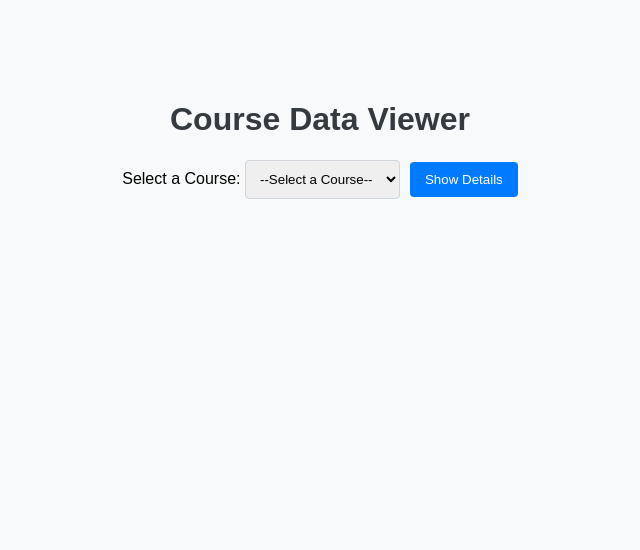
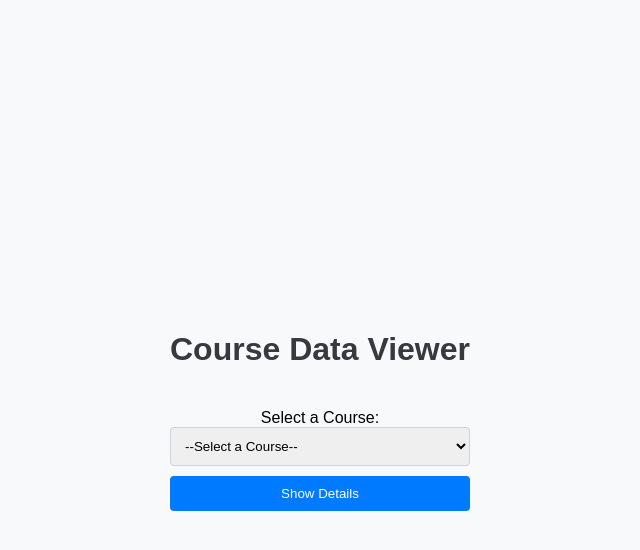
Before and after one commit to Vihananand/marks-preview, a React (Create React App) app: page / in a window 1280 px wide. Shown: the top 550 px of the page, without its empty margins (320-960 px from the left). Built offline with nearby package versions, Linux system fonts and the light colour scheme.

Commit message:
updated css of marks preview

```diff
--- a/src/App.css
+++ b/src/App.css
@@ -1,9 +1,13 @@
 .app {
   font-family: Arial, sans-serif;
   text-align: center;
-  padding: 80px;
   background-color: #f8f9fa;
   min-height: 100vh;
+  display: flex;
+  flex-direction: column;
+  justify-content: center;
+  align-items: center;
+  padding: 20px;
 }
 
 h1 {
@@ -12,13 +16,20 @@ h1 {
 
 .selector {
   margin: 20px 0;
+  display: flex;
+  flex-direction: column;
+  align-items: center;
+  width: 100%;
+  max-width: 500px;
 }
 
 select {
   padding: 10px;
-  margin-right: 10px;
+  margin-bottom: 10px;
   border: 1px solid #ced4da;
   border-radius: 4px;
+  width: 100%;
+  max-width: 300px;
 }
 
 button {
@@ -29,6 +40,8 @@ button {
   border-radius: 4px;
   cursor: pointer;
   transition: background-color 0.3s ease;
+  width: 100%;
+  max-width: 300px;
 }
 
 button:hover {
@@ -38,14 +51,16 @@ button:hover {
 .courseDetails {
   margin-top: 20px;
   text-align: left;
-  display: inline-block;
+  display: flex;
+  flex-direction: column;
   background-color: #ffffff;
   border: 1px solid #dee2e6;
   border-radius: 8px;
   padding: 15px;
   box-shadow: 0 4px 6px rgba(0, 0, 0, 0.1);
-  width: 700px;
-  height: 200px;
+  width: 100%;
+  max-width: 700px;
+  height: auto;
   overflow-y: auto;
 }
 
@@ -72,13 +87,7 @@ strong {
     font-size: 1.5rem;
   }
 
-  .selector {
-    display: flex;
-    flex-direction: column;
-    align-items: center;
-  }
-
-  select {
+  .selector select {
     margin-bottom: 10px;
     width: 100%;
     max-width: 300px;
```
